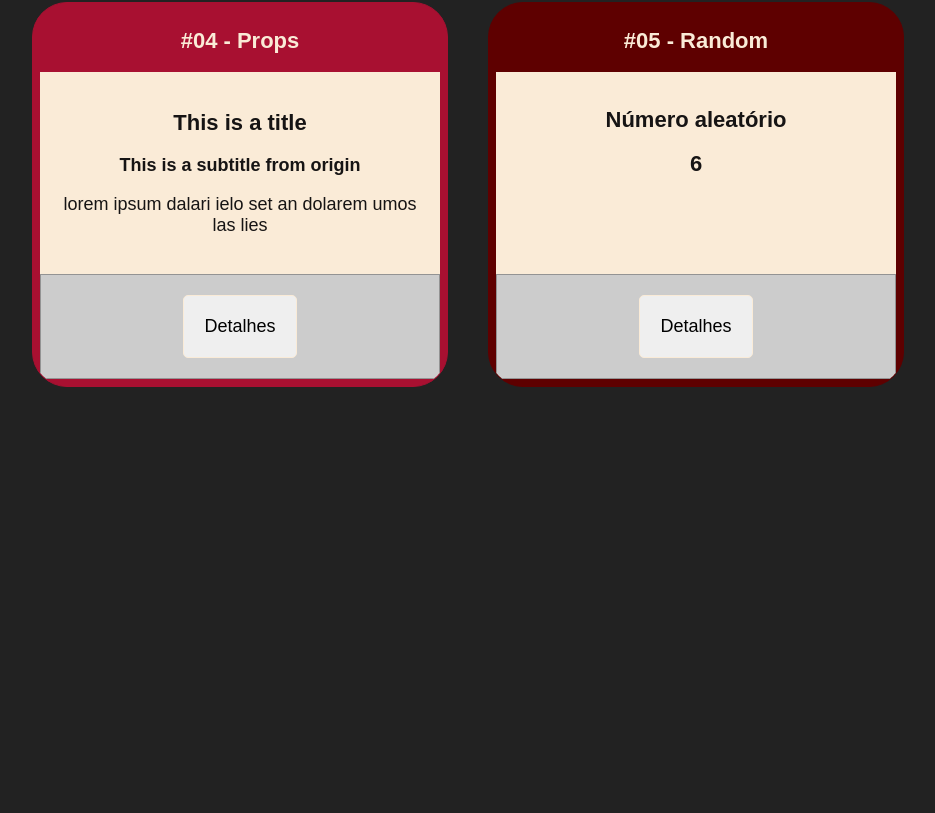
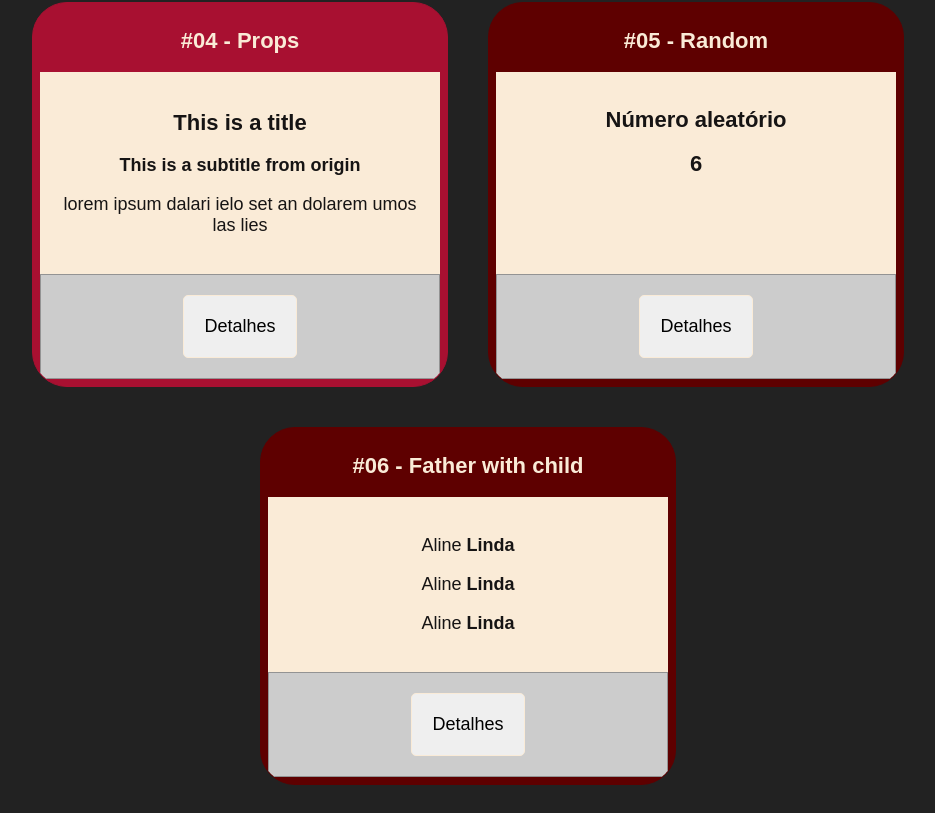
Before and after one commit to ALESSANDROLMENEZES/react-introduction, a React (Create React App) app: page / in a window 1280 px wide. Shown: the part 965-1778 px from the top of the page, without its empty margins (172-1107 px from the left). Before the commit the page ends 1380 px from the top, so only its background shows below. Built offline with nearby package versions, Linux system fonts and the light colour scheme.

Commit message:
Adding component with child

```diff
--- a/src/App.jsx
+++ b/src/App.jsx
@@ -6,6 +6,7 @@ import FragmentA from './components/basics/FragmentA';
 import FragmentB from './components/basics/FragmentB';
 import Random from './components/basics/Randon';
 import Card from './components/layout/Card';
+import Father from './components/basics/Father';
 import './App.css';
 
 export default () => (
@@ -39,6 +40,11 @@ export default () => (
       <Card title="#05 - Random">
         <Random min={1} max={10}/>
       </Card>
+
+      <Card title="#06 - Father with child">
+        <Father name="Aline" lastname="Linda"/>
+      </Card>
+
     </div>
   </>
   /* jshint ignore:end */
--- /dev/null
+++ b/src/components/basics/Child.jsx
@@ -0,0 +1,9 @@
+import React from 'react';
+
+export default props => (
+    /* jshint ignore:start */
+    <div>
+        <p>{props.name} <strong>{props.lastname}</strong></p>
+    </div>
+    /* jshint ignore:end */
+);
--- /dev/null
+++ b/src/components/basics/Father.jsx
@@ -0,0 +1,12 @@
+import React from 'react';
+import Child from './Child';
+
+export default props => (
+/* jshint ignore:start */
+    <>
+        <Child name={props.name} lastname={props.lastname}/>
+        <Child name={props.name} lastname={props.lastname}/>
+        <Child name={props.name} lastname={props.lastname}/>
+    </>
+   /* jshint ignore:end */
+);
```
